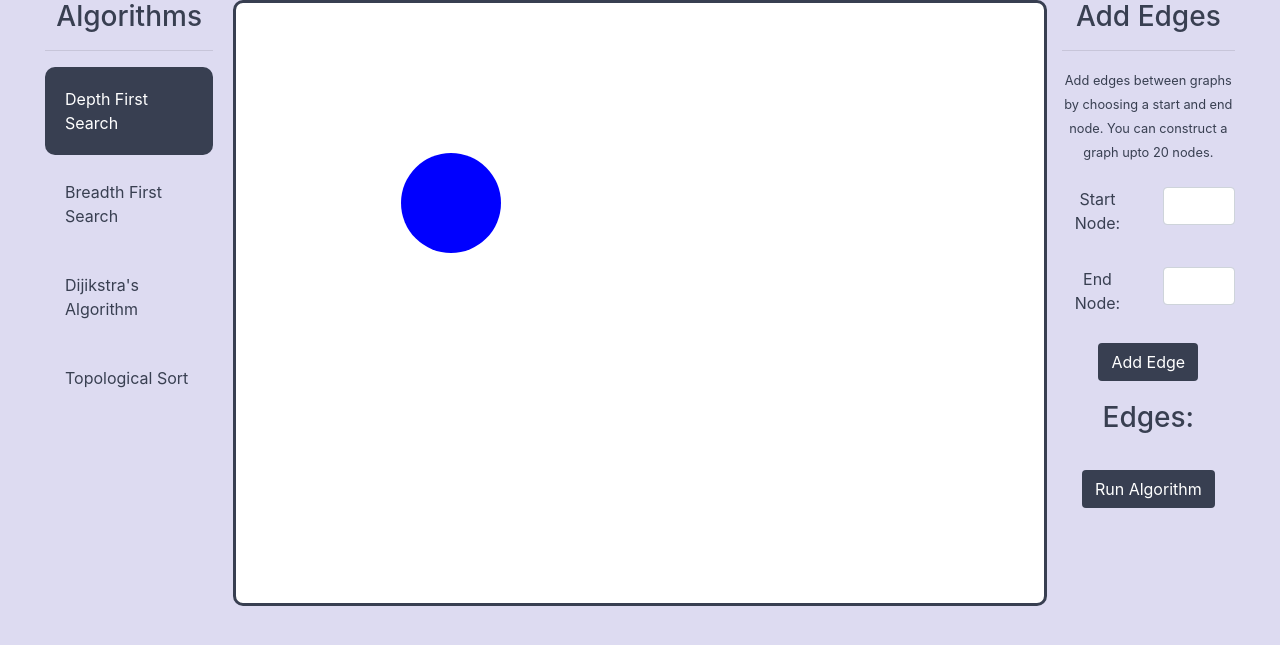
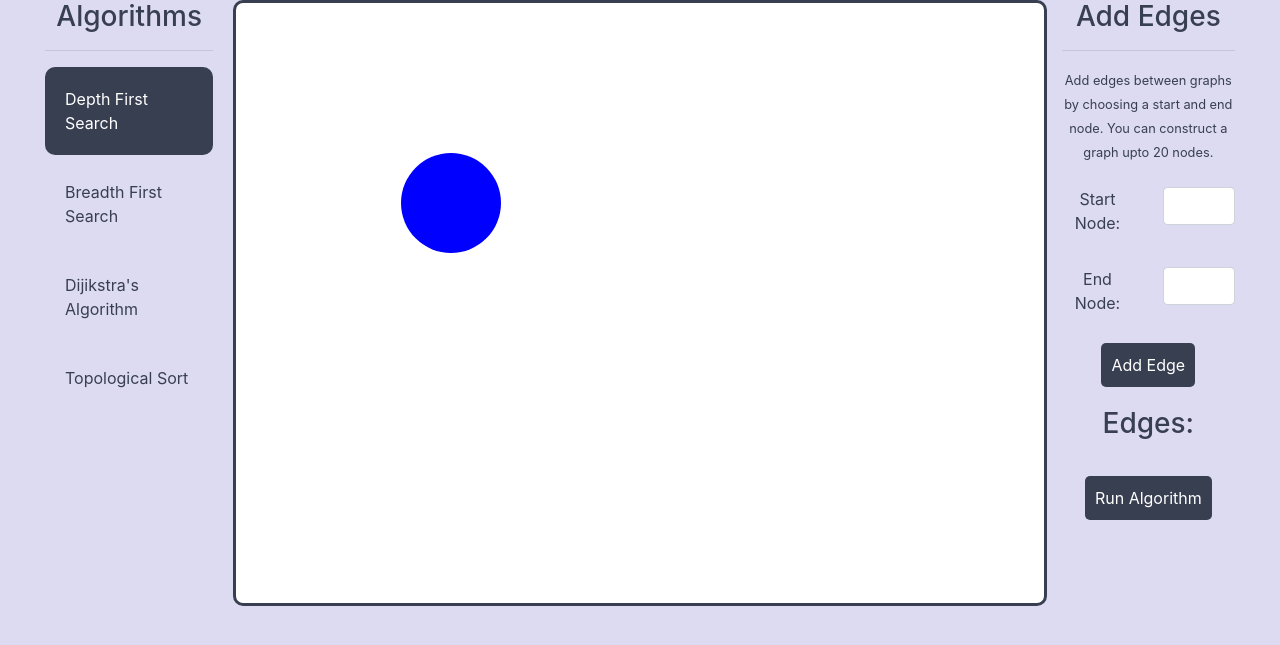
Before and after one commit to rajreet/graphalgo, a Flask app: page /dfs in a window 1280 px wide. Shown: the part 120-765 px from the top of the page. Run offline with Flask 2, Linux system fonts and the light colour scheme; some libraries are stand-ins or nearby versions.

Commit message:
deploy second

```diff
--- a/static/styles.css
+++ b/static/styles.css
@@ -49,8 +49,11 @@ svg{
     text-align:center;
 }
 
-.btn{
+button{
     color:white;
+    padding:10px;
+    border-radius:5px;
+    border-style: none;
     background-color: #383F51;
     margin:20px;
 }
--- a/templates/dfs.html
+++ b/templates/dfs.html
@@ -30,12 +30,12 @@
         <small id="enderror" style="color:red;" class="col-12"></small>
     </div>
 
-    <button class="btn">Add Edge</button>
+    <button>Add Edge</button>
 </form>
 
 <h3>Edges:</h3>
 <ul id="edgelist"></ul>
 <small id="edgeerror" style="color:red;"></small>
 
-<button id="run" class="btn">Run Algorithm</button>
+<button id="run">Run Algorithm</button>
 {%endblock%}
```
